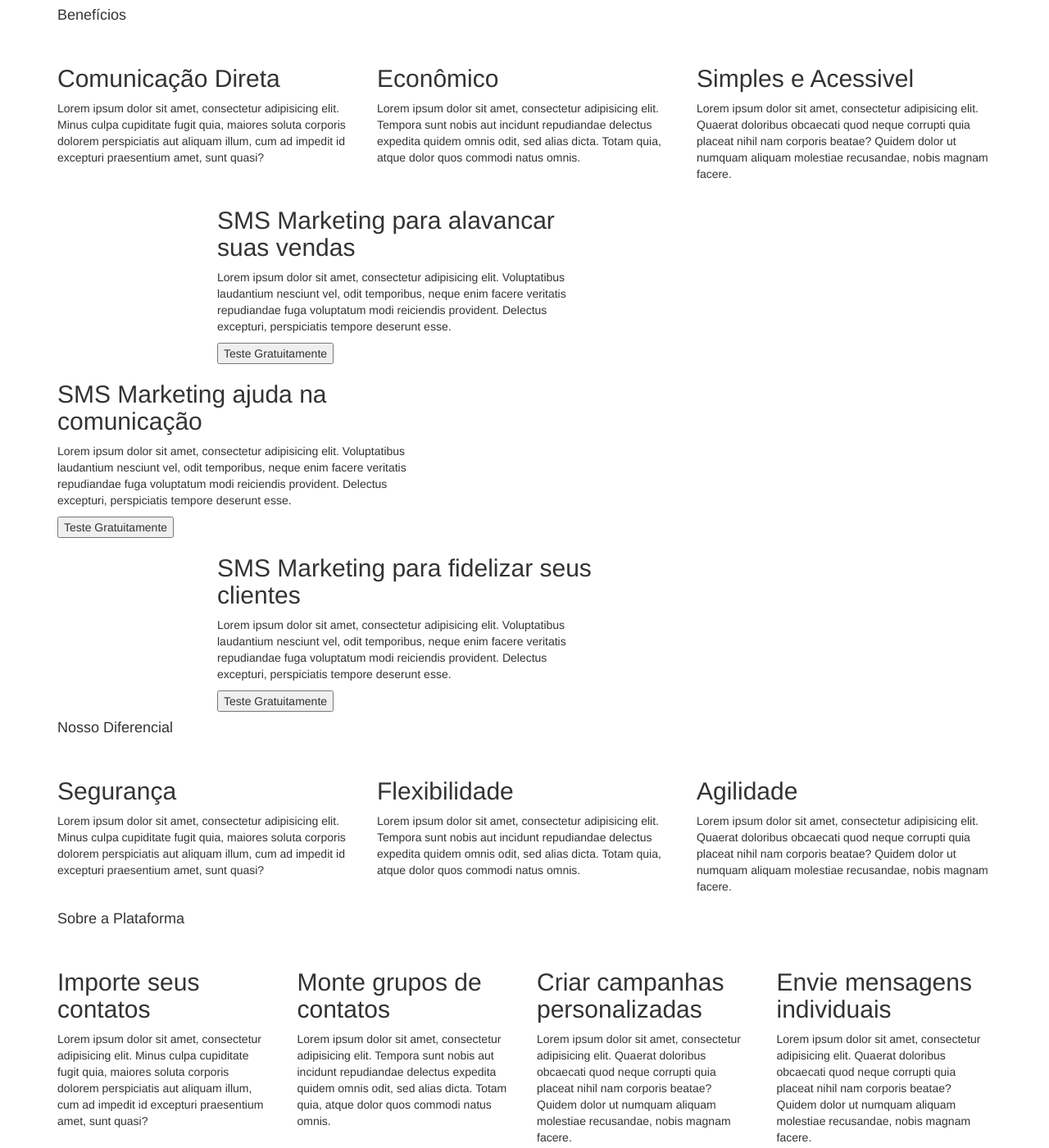
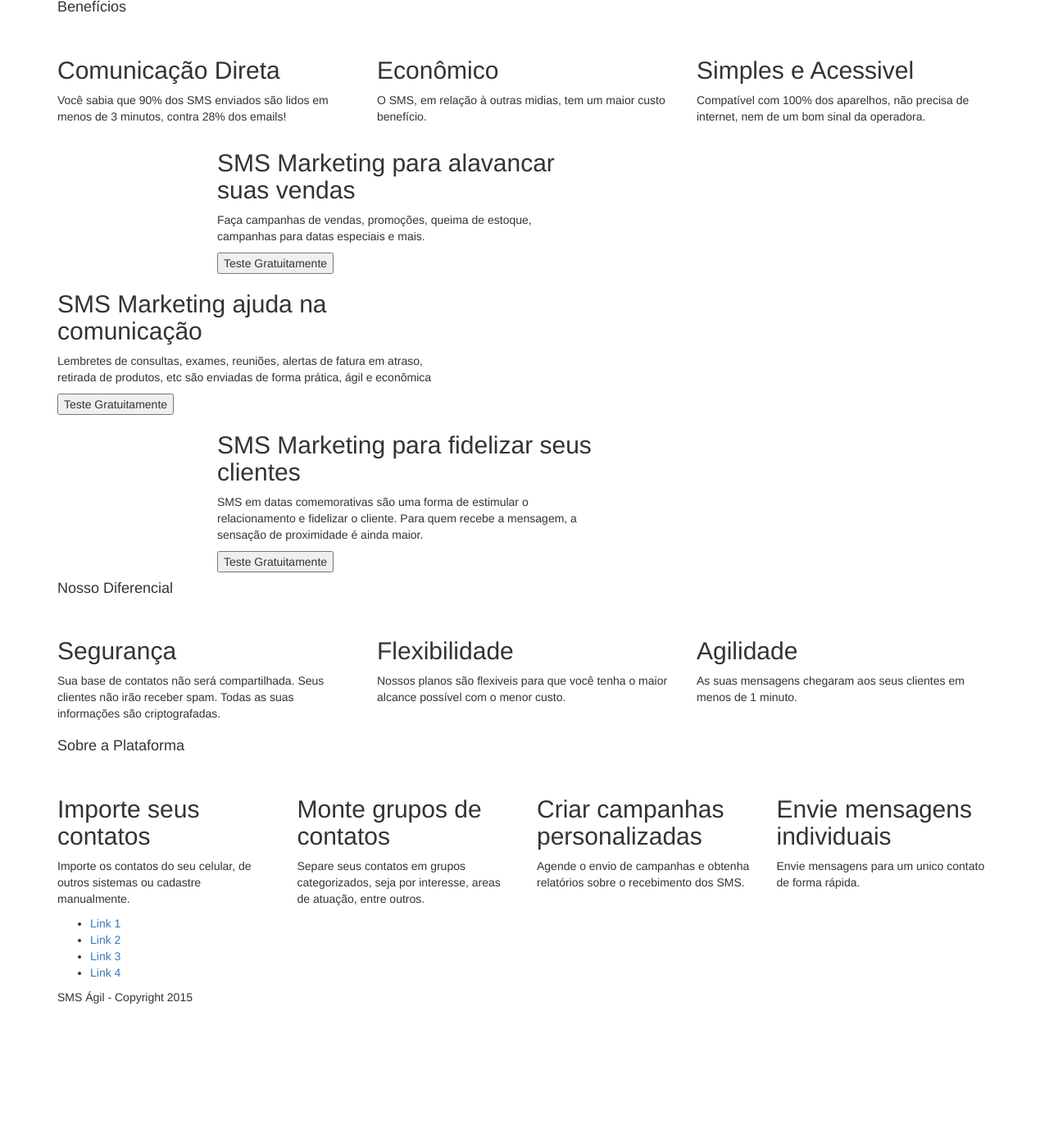
Before and after one commit to smsagil/smsagil.github.io, a Jekyll site: the page built from index.html, in a window 1280 px wide and 1400 px high, scrolled down 464 px. Shown: the whole window at 82% size. Built offline with Jekyll 4.4.1, drawn with Linux system fonts in a browser that asks for light colours; after the commit the page ends 1690 px from its top, so only the background shows below that; some of the changed text lies outside the part shown.

Commit message:
Adicionado os textos

```diff
--- a/_includes/header.html
+++ b/_includes/header.html
@@ -1,56 +1,7 @@
 <header class="site-header">
 
   <nav class="navbar navbar-default">
-  <div class="container-fluid">
-    <!-- Brand and toggle get grouped for better mobile display -->
-    <div class="navbar-header">
-      <button type="button" class="navbar-toggle collapsed" data-toggle="collapse" data-target="#bs-example-navbar-collapse-1" aria-expanded="false">
-        <span class="sr-only">Toggle navigation</span>
-        <span class="icon-bar"></span>
-        <span class="icon-bar"></span>
-        <span class="icon-bar"></span>
-      </button>
-      <a class="navbar-brand" href="#">Brand</a>
-    </div>
-
-    <!-- Collect the nav links, forms, and other content for toggling -->
-    <div class="collapse navbar-collapse" id="bs-example-navbar-collapse-1">
-      <ul class="nav navbar-nav">
-        <li class="active"><a href="#">Link <span class="sr-only">(current)</span></a></li>
-        <li><a href="#">Link</a></li>
-        <li class="dropdown">
-          <a href="#" class="dropdown-toggle" data-toggle="dropdown" role="button" aria-haspopup="true" aria-expanded="false">Dropdown <span class="caret"></span></a>
-          <ul class="dropdown-menu">
-            <li><a href="#">Action</a></li>
-            <li><a href="#">Another action</a></li>
-            <li><a href="#">Something else here</a></li>
-            <li role="separator" class="divider"></li>
-            <li><a href="#">Separated link</a></li>
-            <li role="separator" class="divider"></li>
-            <li><a href="#">One more separated link</a></li>
-          </ul>
-        </li>
-      </ul>
-      <form class="navbar-form navbar-left" role="search">
-        <div class="form-group">
-          <input type="text" class="form-control" placeholder="Search">
-        </div>
-        <button type="submit" class="btn btn-default">Submit</button>
-      </form>
-      <ul class="nav navbar-nav navbar-right">
-        <li><a href="#">Link</a></li>
-        <li class="dropdown">
-          <a href="#" class="dropdown-toggle" data-toggle="dropdown" role="button" aria-haspopup="true" aria-expanded="false">Dropdown <span class="caret"></span></a>
-          <ul class="dropdown-menu">
-            <li><a href="#">Action</a></li>
-            <li><a href="#">Another action</a></li>
-            <li><a href="#">Something else here</a></li>
-            <li role="separator" class="divider"></li>
-            <li><a href="#">Separated link</a></li>
-          </ul>
-        </li>
-      </ul>
-    </div><!-- /.navbar-collapse -->
+  <h1>SMS Ágil</h1>
   </div><!-- /.container-fluid -->
 </nav>
 
--- a/_layouts/default.html
+++ b/_layouts/default.html
@@ -11,8 +11,8 @@
       <div class="container">
         <div class="jumbotron">
           <h1>Campanhas de Marketing com SMS</h1>
-          <p>Lorem ipsum dolor sit amet, consectetur adipisicing elit. Iure officiis officia quas, harum beatae tempora voluptate neque nesciunt, enim molestias iusto ullam eveniet iste tenetur! Earum, animi, beatae. Facilis, officia!</p>
-          <p><a class="btn btn-primary btn-lg" href="#" role="button">Learn more</a></p>
+          <p>Eleve o relacionamento com o cliente a um novo patamar. Promova, divulgue, agradeça, avise e muito mais. Conheça nossa plataforma agora.</p>
+          <p><a class="btn btn-primary btn-lg" href="#" role="button">CONHEÇA</a></p>
         </div>
       </div>
     </section>
@@ -28,17 +28,17 @@
           <div class="col-md-4">
             <img src="" alt="">
             <h2>Comunicação Direta</h2>
-            <p>Lorem ipsum dolor sit amet, consectetur adipisicing elit. Minus culpa cupiditate fugit quia, maiores soluta corporis dolorem perspiciatis aut aliquam illum, cum ad impedit id excepturi praesentium amet, sunt quasi?</p>
+            <p>Você sabia que 90% dos SMS enviados são lidos em menos de 3 minutos, contra 28% dos emails!</p>
           </div>
           <div class="col-md-4">
             <img src="" alt="">
             <h2>Econômico</h2>
-            <p>Lorem ipsum dolor sit amet, consectetur adipisicing elit. Tempora sunt nobis aut incidunt repudiandae delectus expedita quidem omnis odit, sed alias dicta. Totam quia, atque dolor quos commodi natus omnis.</p>
+            <p>O SMS, em relação à outras midias, tem um maior custo benefício.</p>
           </div>
           <div class="col-md-4">
             <img src="" alt="">
             <h2>Simples e Acessivel</h2>
-            <p>Lorem ipsum dolor sit amet, consectetur adipisicing elit. Quaerat doloribus obcaecati quod neque corrupti quia placeat nihil nam corporis beatae? Quidem dolor ut numquam aliquam molestiae recusandae, nobis magnam facere.</p>
+            <p>Compatível com 100% dos aparelhos, não precisa de internet, nem de um bom sinal da operadora.</p>
           </div>
         </div>
       </div>
@@ -49,7 +49,7 @@
         <div class="row">
           <div class="col-md-5 col-md-offset-2">
             <h2>SMS Marketing para alavancar suas vendas</h2>
-            <p>Lorem ipsum dolor sit amet, consectetur adipisicing elit. Voluptatibus laudantium nesciunt vel, odit temporibus, neque enim facere veritatis repudiandae fuga voluptatum modi reiciendis provident. Delectus excepturi, perspiciatis tempore deserunt esse.</p>
+            <p>Faça campanhas de vendas, promoções, queima de estoque, campanhas para datas especiais e mais.</p>
             <button>Teste Gratuitamente</button>
           </div>
           <div class="col-md-3"></div>
@@ -62,7 +62,7 @@
         <div class="row">
           <div class="col-md-5">
             <h2>SMS Marketing ajuda na comunicação</h2>
-            <p>Lorem ipsum dolor sit amet, consectetur adipisicing elit. Voluptatibus laudantium nesciunt vel, odit temporibus, neque enim facere veritatis repudiandae fuga voluptatum modi reiciendis provident. Delectus excepturi, perspiciatis tempore deserunt esse.</p>
+            <p>Lembretes de consultas, exames, reuniões, alertas de fatura em atraso, retirada de produtos, etc são enviadas de forma prática, ágil e econômica</p>
             <button>Teste Gratuitamente</button>
           </div>
           <div class="col-md-3"></div>
@@ -75,7 +75,7 @@
         <div class="row">
           <div class="col-md-5 col-md-offset-2">
             <h2>SMS Marketing para fidelizar seus clientes</h2>
-            <p>Lorem ipsum dolor sit amet, consectetur adipisicing elit. Voluptatibus laudantium nesciunt vel, odit temporibus, neque enim facere veritatis repudiandae fuga voluptatum modi reiciendis provident. Delectus excepturi, perspiciatis tempore deserunt esse.</p>
+            <p>SMS em datas comemorativas são uma forma de estimular o relacionamento e fidelizar o cliente. Para quem recebe a mensagem, a sensação de proximidade é ainda maior.</p>
             <button>Teste Gratuitamente</button>
           </div>
           <div class="col-md-3"></div>
@@ -94,17 +94,17 @@
           <div class="col-md-4">
             <img src="" alt="">
             <h2>Segurança</h2>
-            <p>Lorem ipsum dolor sit amet, consectetur adipisicing elit. Minus culpa cupiditate fugit quia, maiores soluta corporis dolorem perspiciatis aut aliquam illum, cum ad impedit id excepturi praesentium amet, sunt quasi?</p>
+            <p>Sua base de contatos não será compartilhada. Seus clientes não irão receber spam. Todas as suas informações são criptografadas.</p>
           </div>
           <div class="col-md-4">
             <img src="" alt="">
             <h2>Flexibilidade</h2>
-            <p>Lorem ipsum dolor sit amet, consectetur adipisicing elit. Tempora sunt nobis aut incidunt repudiandae delectus expedita quidem omnis odit, sed alias dicta. Totam quia, atque dolor quos commodi natus omnis.</p>
+            <p>Nossos planos são flexiveis para que você tenha o maior alcance possível com o menor custo.</p>
           </div>
           <div class="col-md-4">
             <img src="" alt="">
             <h2>Agilidade</h2>
-            <p>Lorem ipsum dolor sit amet, consectetur adipisicing elit. Quaerat doloribus obcaecati quod neque corrupti quia placeat nihil nam corporis beatae? Quidem dolor ut numquam aliquam molestiae recusandae, nobis magnam facere.</p>
+            <p>As suas mensagens chegaram aos seus clientes em menos de 1 minuto.</p>
           </div>
         </div>
       </div>
@@ -121,22 +121,22 @@
           <div class="col-md-3">
             <img src="" alt="">
             <h2>Importe seus contatos</h2>
-            <p>Lorem ipsum dolor sit amet, consectetur adipisicing elit. Minus culpa cupiditate fugit quia, maiores soluta corporis dolorem perspiciatis aut aliquam illum, cum ad impedit id excepturi praesentium amet, sunt quasi?</p>
+            <p>Importe os contatos do seu celular, de outros sistemas ou cadastre manualmente.</p>
           </div>
           <div class="col-md-3">
             <img src="" alt="">
             <h2>Monte grupos de contatos</h2>
-            <p>Lorem ipsum dolor sit amet, consectetur adipisicing elit. Tempora sunt nobis aut incidunt repudiandae delectus expedita quidem omnis odit, sed alias dicta. Totam quia, atque dolor quos commodi natus omnis.</p>
+            <p>Separe seus contatos em grupos categorizados, seja por interesse, areas de atuação, entre outros.</p>
           </div>
           <div class="col-md-3">
             <img src="" alt="">
             <h2>Criar campanhas personalizadas</h2>
-            <p>Lorem ipsum dolor sit amet, consectetur adipisicing elit. Quaerat doloribus obcaecati quod neque corrupti quia placeat nihil nam corporis beatae? Quidem dolor ut numquam aliquam molestiae recusandae, nobis magnam facere.</p>
+            <p>Agende o envio de campanhas e obtenha relatórios sobre o recebimento dos SMS.</p>
           </div>
           <div class="col-md-3">
             <img src="" alt="">
             <h2>Envie mensagens individuais</h2>
-            <p>Lorem ipsum dolor sit amet, consectetur adipisicing elit. Quaerat doloribus obcaecati quod neque corrupti quia placeat nihil nam corporis beatae? Quidem dolor ut numquam aliquam molestiae recusandae, nobis magnam facere.</p>
+            <p>Envie mensagens para um unico contato de forma rápida.</p>
           </div>
         </div>
       </div>
@@ -144,7 +144,13 @@
 
     <section>
       <div class="container">
-        <h1>Rodapé</h1>
+        <ul>
+          <li><a href="#">Link 1</a></li>
+          <li><a href="#">Link 2</a></li>
+          <li><a href="#">Link 3</a></li>
+          <li><a href="#">Link 4</a></li>
+        </ul>
+        SMS Ágil - Copyright 2015
       </div>
     </section>
 
```
Also changed, not shown: 3 other files.
